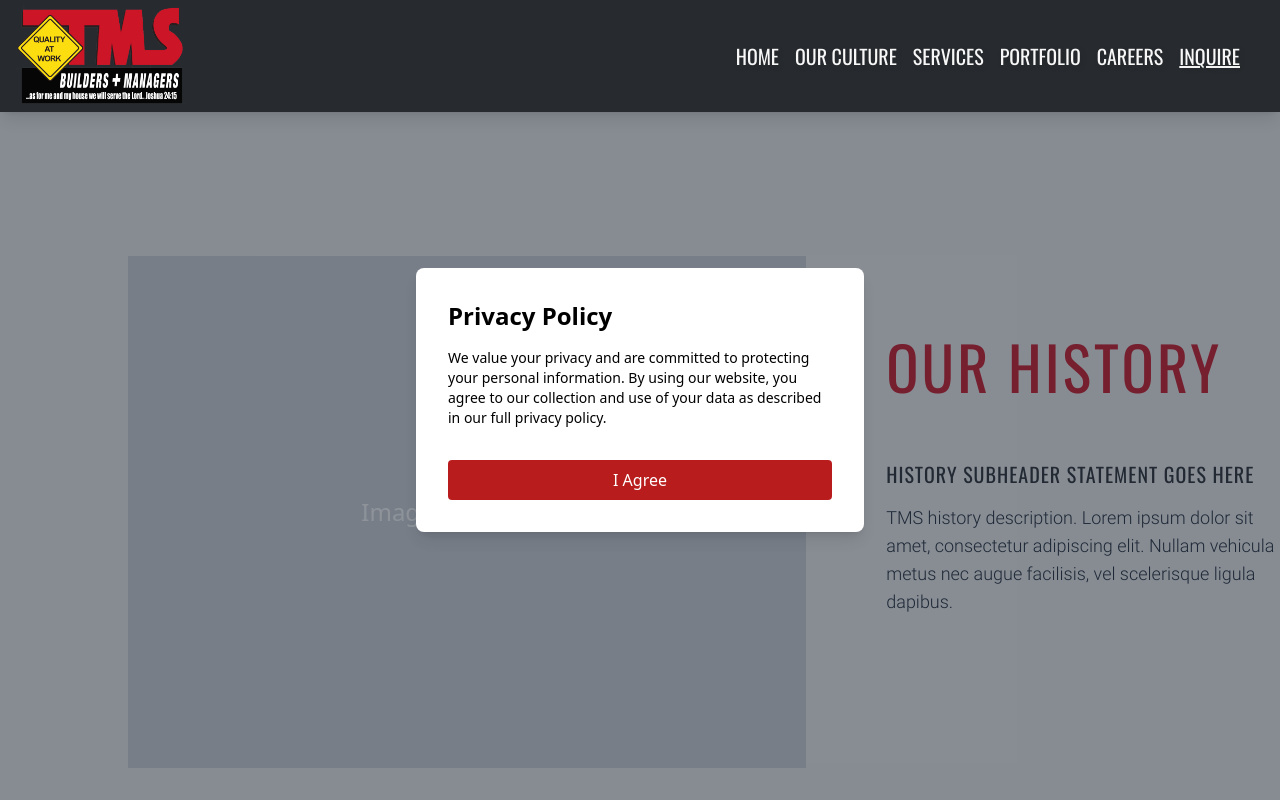
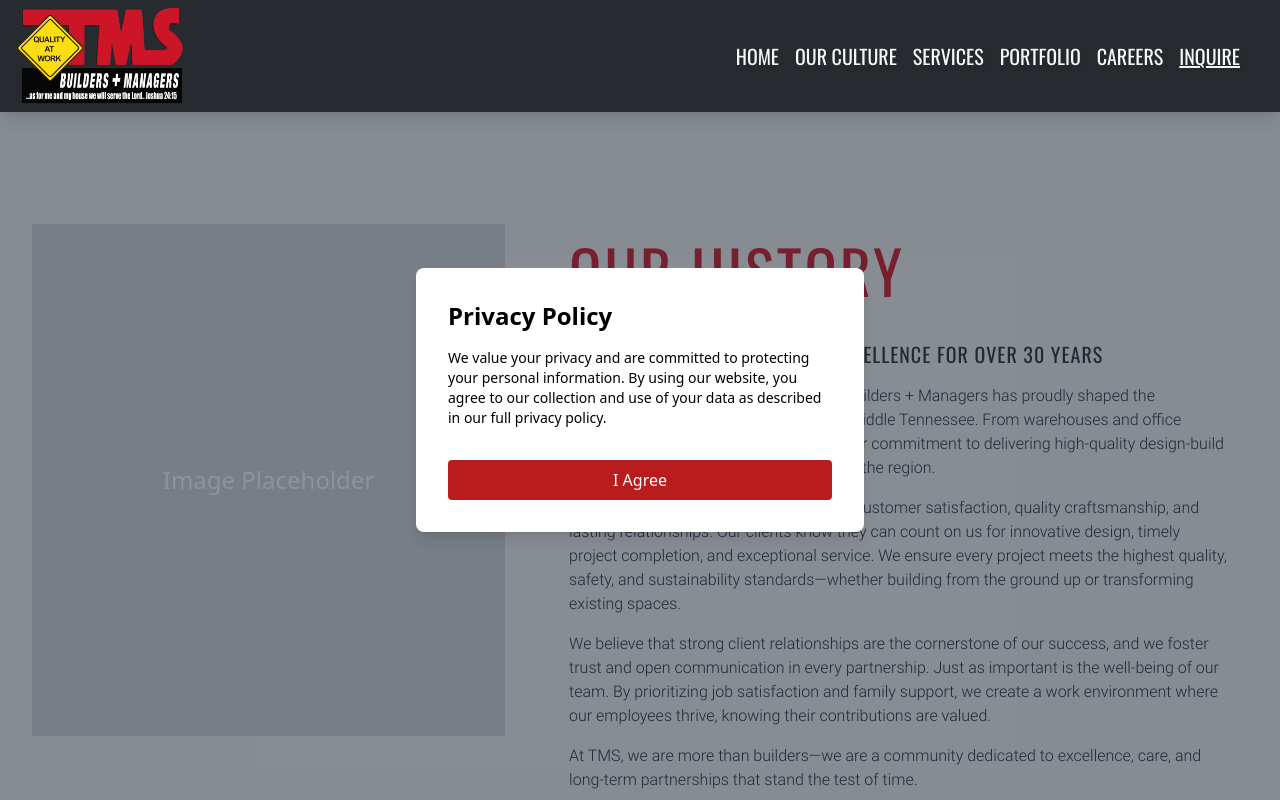
Before and after one commit to powellniki/tms-client, a Next.js app: page /culture/history in a window 1280 px wide. Shown: the top 800 px of the page. Built offline with nearby package versions, Linux system fonts and the light colour scheme.

Commit message:
updated culture text

```diff
--- a/pages/culture/history.js
+++ b/pages/culture/history.js
@@ -4,15 +4,24 @@ import Navbar from "@/components/navbar.js"
 
 export default function History() {
     return (
-        <section className="w-screen flex flex-col lg:flex-row p-4 md:mt-24 md:mb-24 lg:mt-32 lg:mb-32 lg:mx-28">
-            <div className="lg:w-1/2 w-full bg-gray-300 h-[32rem] lg:h-[32rem] lg:w-[48rem] flex items-center justify-center">
+        <section className="w-screen flex flex-col lg:flex-row p-4 md:mt-24 md:mb-24 lg:px-8">
+            <div className="w-full bg-gray-300 h-[32rem] lg:h-[32rem] lg:w-2/3 flex items-center justify-center">
                 <span className="text-white text-2xl">Image Placeholder</span>
             </div>
-            <div className="lg:w-1/2 w-full mt-4 lg:mt-16 p-4 lg:px-20">
-                <h1 className="text-tms-red font-heading text-5xl xl:text-6xl md:leading-snug mb-4 lg:mb-8 tracking-wider">OUR HISTORY</h1>
-                <h2 className="font-heading text-tms-black text-lg lg:text-xl pt-8 lg:mt-8 uppercase tracking-wider">History subheader statement goes here</h2>
-                <p className="text-gray-800 text-md md:text-lg font-Roboto font-light mt-2 lg:mt-4">
-                    TMS history description. Lorem ipsum dolor sit amet, consectetur adipiscing elit. Nullam vehicula metus nec augue facilisis, vel scelerisque ligula dapibus.
+            <div className="w-full flex flex-col justify-center p-4 lg:pl-16">
+                <h1 className="text-tms-red font-heading text-5xl xl:text-6xl md:leading-snug mb-4 tracking-wider">OUR HISTORY</h1>
+                <h2 className="font-heading text-tms-black text-lg lg:text-xl pt-2 lg:mt-4 uppercase tracking-wider">Building with integrity and excellence for over 30 years</h2>
+                <p className="text-gray-800 text-md md:text-md font-Roboto font-light mt-2 lg:mt-4">
+                    For more than three decades, TMS LLC Builders + Managers has proudly shaped the commercial and industrial landscape of Middle Tennessee. From warehouses and office buildings to schools and food kitchens, our commitment to delivering high-quality design-build services has made us a trusted partner in the region.
+                </p>
+                <p className="text-gray-800 text-md md:text-md font-Roboto font-light mt-2 lg:mt-4">
+                    At the heart of TMS is a culture rooted in customer satisfaction, quality craftsmanship, and lasting relationships. Our clients know they can count on us for innovative design, timely project completion, and exceptional service. We ensure every project meets the highest quality, safety, and sustainability standards—whether building from the ground up or transforming existing spaces.
+                </p>
+                <p className="text-gray-800 text-md md:text-md font-Roboto font-light mt-2 lg:mt-4">
+                    We believe that strong client relationships are the cornerstone of our success, and we foster trust and open communication in every partnership. Just as important is the well-being of our team. By prioritizing job satisfaction and family support, we create a work environment where our employees thrive, knowing their contributions are valued.
+                </p>
+                <p className="text-gray-800 text-md md:text-md font-Roboto font-light mt-2 lg:mt-4">
+                    At TMS, we are more than builders—we are a community dedicated to excellence, care, and long-term partnerships that stand the test of time.
                 </p>
             </div>
         </section>
```
